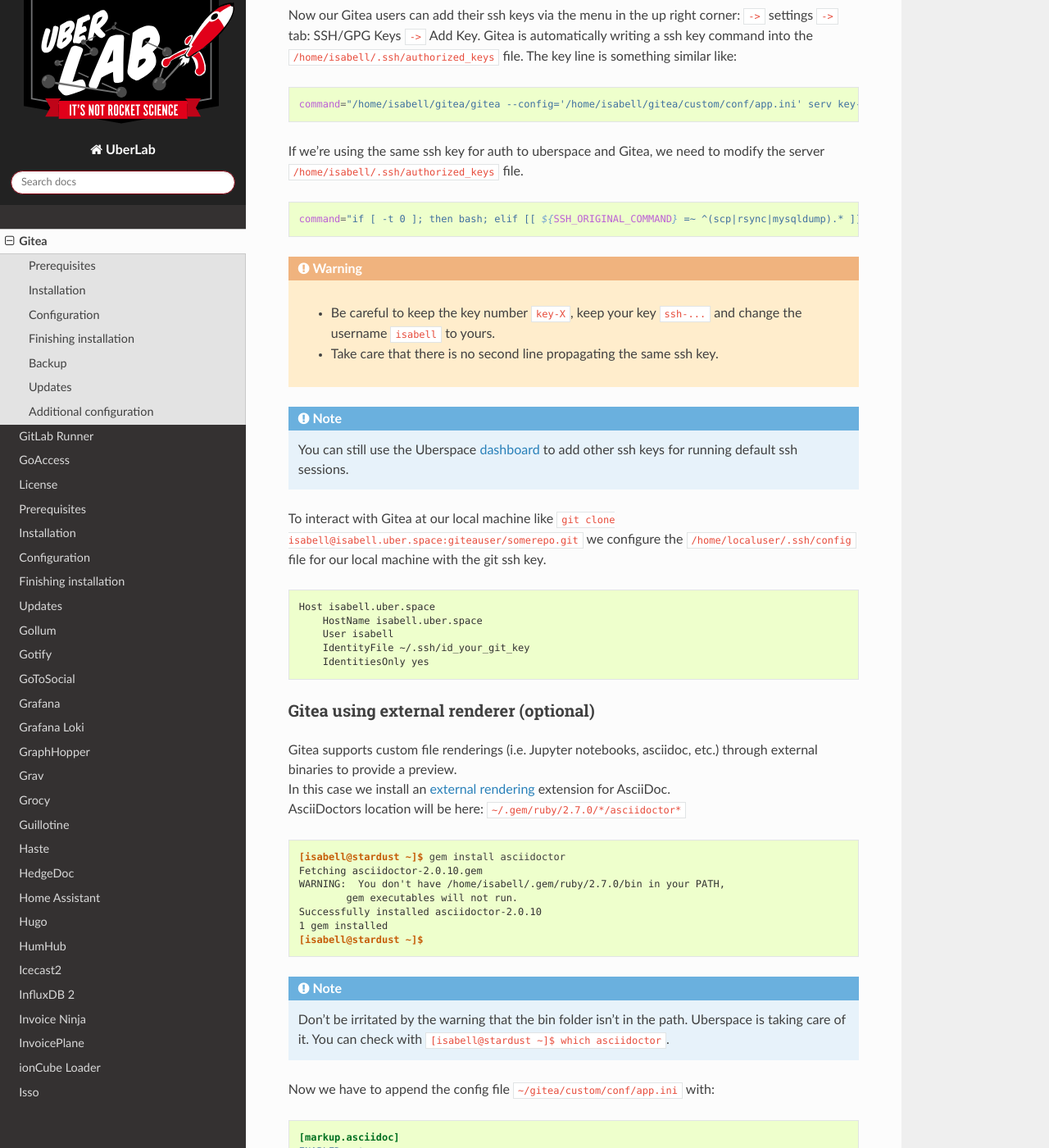
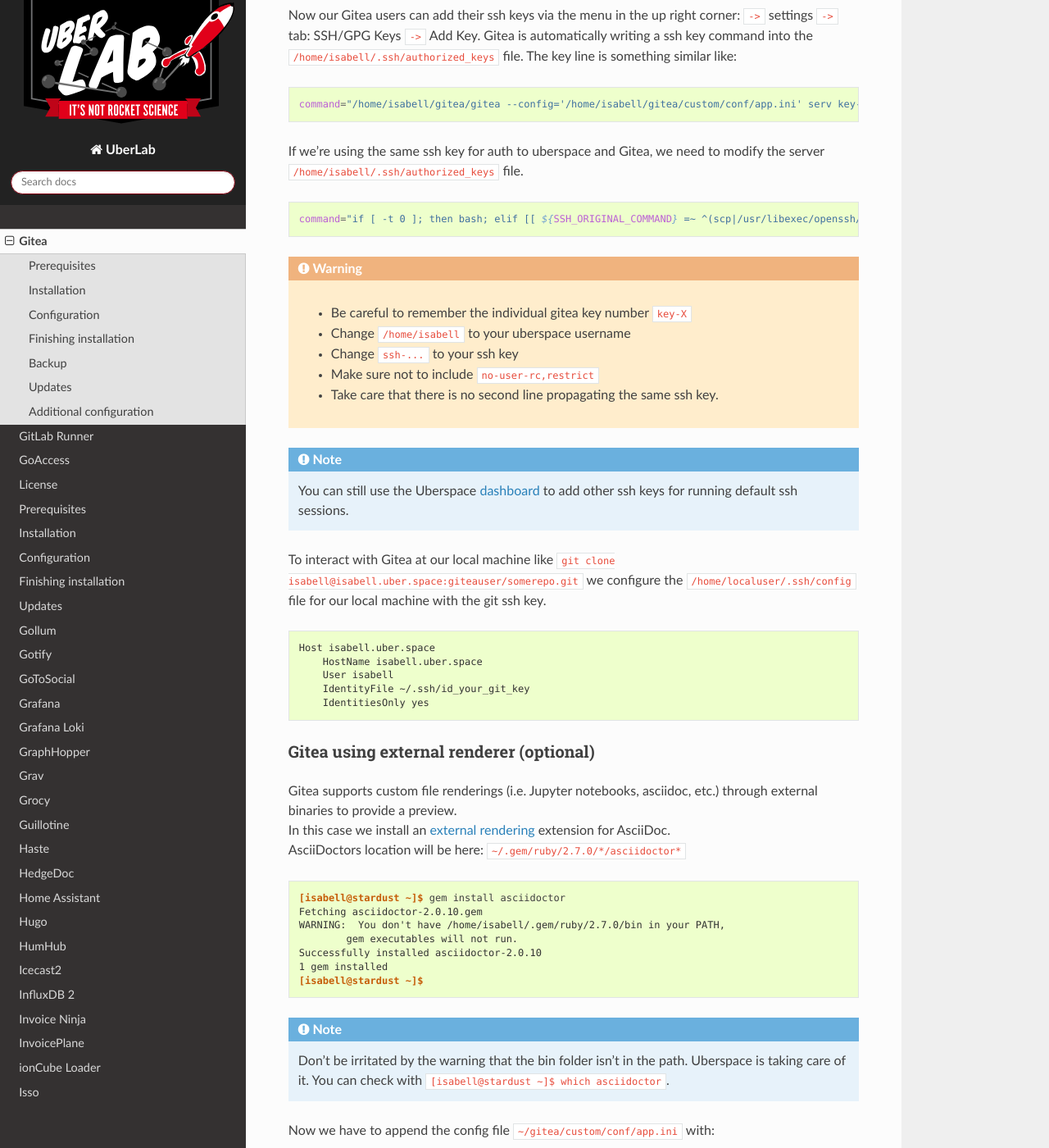
Before and after one commit to Uberspace/lab, a Sphinx documentation site: the page built from source/guide_gitea.rst, in a window 1280 px wide and 1400 px high, scrolled down 9960 px. Shown: the whole window at 82% size. Built offline with Sphinx 7.4.7 and the Read the Docs theme 2.0.0, drawn with Linux system fonts in a browser that asks for light colours; some of the changed text lies outside the part shown.

Commit message:
[gitea] update optional ssh config, fix 1616, resolve 1578

```diff
--- a/source/guide_gitea.rst
+++ b/source/guide_gitea.rst
@@ -463,16 +463,19 @@
 
 .. code-block:: bash
 
-  command="/home/isabell/gitea/gitea --config='/home/isabell/gitea/custom/conf/app.ini' serv key-1",no-port-forwarding,no-X11-forwarding,no-agent-forwarding,no-pty ssh-ed25519 AAAAC... youruser@yourhost
+  command="/home/isabell/gitea/gitea --config='/home/isabell/gitea/custom/conf/app.ini' serv key-1",no-port-forwarding,no-X11-forwarding,no-agent-forwarding,no-pty,no-user-rc,restrict ssh-ed25519 AAAAC... youruser@yourhost
 
 If we're using the same ssh key for auth to uberspace and Gitea, we need to modify the server ``/home/isabell/.ssh/authorized_keys`` file.
 
 .. code-block:: bash
 
-  command="if [ -t 0 ]; then bash; elif [[ ${SSH_ORIGINAL_COMMAND} =~ ^(scp|rsync|mysqldump).* ]]; then eval ${SSH_ORIGINAL_COMMAND}; else /home/isabell/gitea/gitea serv key-1 --config='/home/isabell/gitea/custom/conf/app.ini'; fi",no-port-forwarding,no-X11-forwarding,no-agent-forwarding ssh-...
+  command="if [ -t 0 ]; then bash; elif [[ ${SSH_ORIGINAL_COMMAND} =~ ^(scp|/usr/libexec/openssh/sftp-server|rsync|mysqldump).* ]]; then eval ${SSH_ORIGINAL_COMMAND}; else /home/isabell/gitea/gitea serv key-1 --config='/home/isabell/gitea/custom/conf/app.ini'; fi",no-port-forwarding,no-X11-forwarding,no-agent-forwarding ssh-ed25519 AAAAC...
 
 .. warning::
-  * Be careful to keep the key number ``key-X``, keep your key ``ssh-...`` and change the username ``isabell`` to yours.
+  * Be careful to remember the individual gitea key number ``key-X``
+  * Change ``/home/isabell`` to your uberspace username
+  * Change ``ssh-...`` to your ssh key
+  * Make sure not to include ``no-user-rc,restrict``
   * Take care that there is no second line propagating the same ssh key.
 
 .. note:: You can still use the Uberspace dashboard_ to add other ssh keys for running default ssh sessions.
```
Also changed, not shown: other parts of source/guide_gitea.rst (+1 -1 lines).
